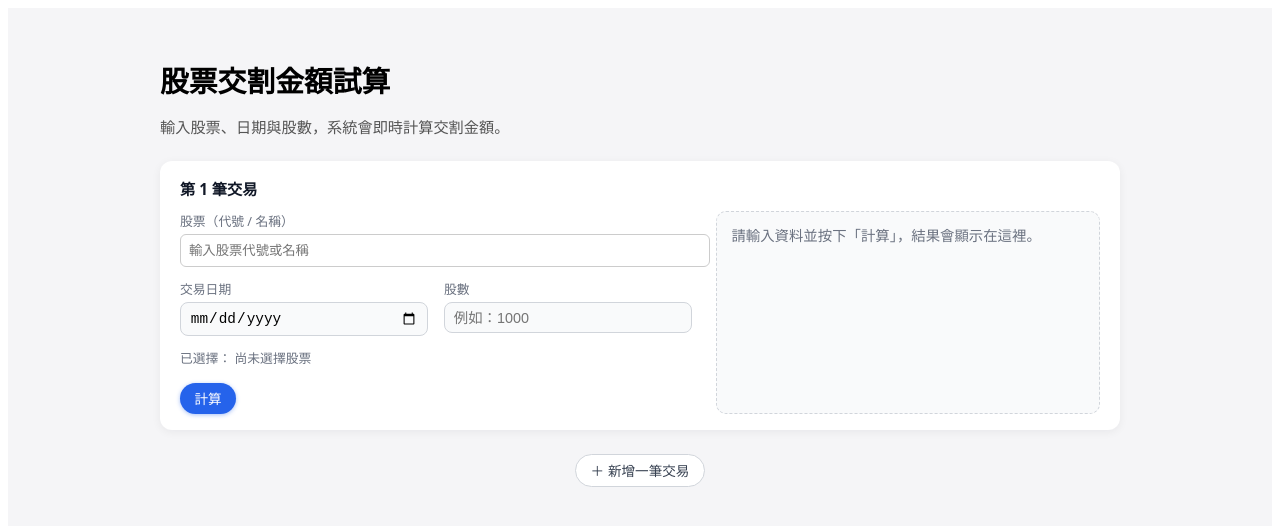
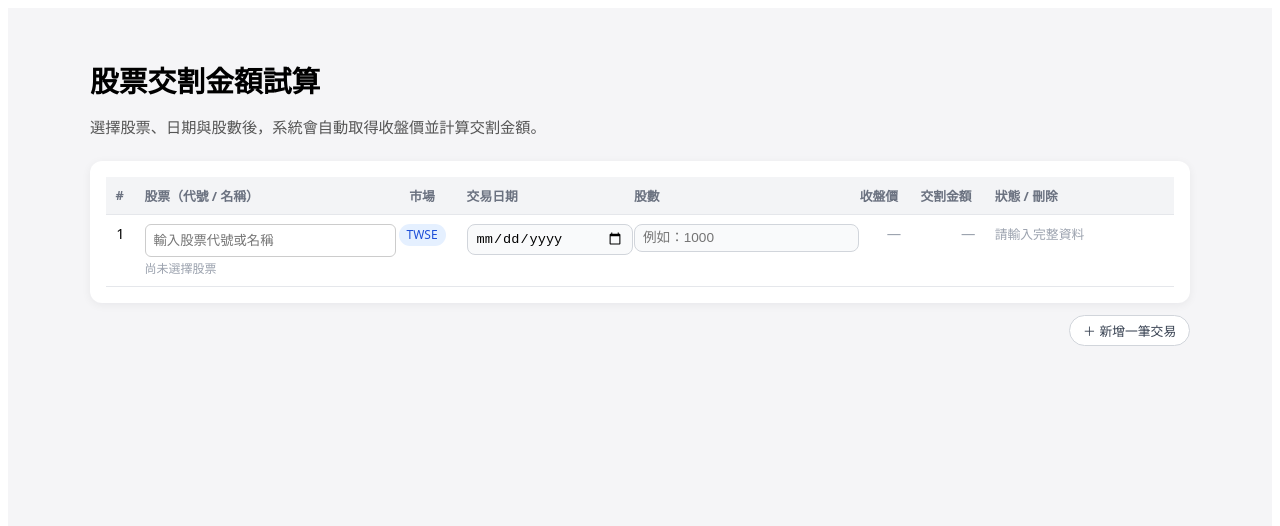
Before and after one commit to K3vinzz/StockPriceCalculator, a Vue app in the folder frontend/StockPriceCalculator-frontend/: page / in a window 1280 px wide. Shown: the top 526 px of the page. Built offline with nearby package versions, Linux system fonts and the light colour scheme.

Commit message:
change UI to table style

```diff
--- a/frontend/StockPriceCalculator-frontend/src/App.vue
+++ b/frontend/StockPriceCalculator-frontend/src/App.vue
@@ -1,6 +1,6 @@
 <script setup lang="ts">
 import { reactive } from 'vue';
-import { calculateSettlement, Stock } from './api/stockApi';
+import { calculateSettlement, type Stock } from './api/stockApi';
 import AutocompleteStock from './api/components/AutocompleteStock.vue';
 
 type Row = {
@@ -12,11 +12,8 @@ type Row = {
   result: any | null;
   isLoading: boolean;
   error: string;
+  lastRequestKey: string | null;
 };
-
-const rows = reactive<Row[]>([
-  createEmptyRow(),
-]);
 
 function createEmptyRow(): Row {
   return {
@@ -28,8 +25,11 @@ function createEmptyRow(): Row {
     result: null,
     isLoading: false,
     error: '',
+    lastRequestKey: null,
   };
 }
+
+const rows = reactive<Row[]>([createEmptyRow()]);
 
 function addRow() {
   rows.push(createEmptyRow());
@@ -39,22 +39,36 @@ function removeRow(index: number) {
   rows.splice(index, 1);
 }
 
+function buildRequestKey(row: Row): string {
+  return `${row.symbol}|${row.market}|${row.date}|${row.quantity}`;
+}
+
 function onStockSelected(row: Row, stock: Stock) {
   row.symbol = stock.symbol;
-  row.market = stock.market; // 自動帶入市場
+  row.market = stock.market;
   row.error = '';
+  autoCalculate(row);
 }
 
-async function onCalculate(row: Row) {
+async function autoCalculate(row: Row) {
   row.error = '';
   row.result = null;
 
+  // 必要欄位檢查（未填完就不要打 API）
   if (!row.symbol || !row.date || !row.quantity || row.quantity <= 0) {
-    row.error = '請輸入完整資料';
     return;
   }
 
+  const key = buildRequestKey(row);
+
+  // 相同條件已算過就不再打 API
+  if (row.lastRequestKey === key) {
+    return;
+  }
+
+  row.lastRequestKey = key;
   row.isLoading = true;
+
   try {
     const res = await calculateSettlement({
       symbol: row.symbol,
@@ -66,6 +80,7 @@ async function onCalculate(row: Row) {
   } catch (e: any) {
     console.error(e);
     row.error = e?.response?.data ?? 'API 呼叫失敗';
+    row.result = null;
   } finally {
     row.isLoading = false;
   }
@@ -77,101 +92,104 @@ async function onCalculate(row: Row) {
     <header class="page-header">
       <h1>股票交割金額試算</h1>
       <p class="page-subtitle">
-        輸入股票、日期與股數，系統會即時計算交割金額。
+        選擇股票、日期與股數後，系統會自動取得收盤價並計算交割金額。
       </p>
     </header>
 
     <main class="content">
-      <div v-for="(row, index) in rows" :key="row.id" class="trade-card">
-        <div class="trade-card-header">
-          <div class="trade-card-title">第 {{ index + 1 }} 筆交易</div>
-          <button v-if="rows.length > 1" type="button" class="btn btn-ghost" @click="removeRow(index)">
-            刪除
-          </button>
-        </div>
+      <div class="table-wrapper">
+        <table class="trade-table">
+          <thead>
+            <tr>
+              <th>#</th>
+              <th style="min-width: 220px;">股票（代號 / 名稱）</th>
+              <th class="cell-center">市場</th>
+              <th>交易日期</th>
+              <th>股數</th>
+              <th>收盤價</th>
+              <th>交割金額</th>
+              <th style="min-width: 160px;">狀態 / 刪除</th>
+            </tr>
+          </thead>
+          <tbody>
+            <tr v-for="(row, index) in rows" :key="row.id">
+              <!-- 序號 -->
+              <td class="cell-center">
+                {{ index + 1 }}
+              </td>
 
-        <div class="trade-card-body">
-          <!-- 左側：輸入欄位 -->
-          <div class="trade-form">
-            <div class="form-row form-row-full">
-              <label class="form-label">股票（代號 / 名稱）</label>
-              <!-- Autocomplete：選股票後會觸發 select 事件 -->
-              <AutocompleteStock @select="stock => onStockSelected(row, stock)" />
-            </div>
+              <!-- 股票 autocomplete -->
+              <td>
+                <AutocompleteStock class="stock-autocomplete" @select="stock => onStockSelected(row, stock)" />
+                <div class="selected-info">
+                  <span v-if="row.symbol">
+                    已選擇：{{ row.symbol }}（{{ row.market }}）
+                  </span>
+                  <span v-else class="muted">尚未選擇股票</span>
+                </div>
+              </td>
 
-            <div class="form-row">
-              <label class="form-label">交易日期</label>
-              <input v-model="row.date" type="date" class="input" />
-            </div>
+              <!-- 市場（只展示） -->
+              <td class="cell-center">
+                <span class="badge">
+                  {{ row.market || '—' }}
+                </span>
+              </td>
 
-            <div class="form-row">
-              <label class="form-label">股數</label>
-              <input v-model.number="row.quantity" type="number" min="1" step="1" class="input" placeholder="例如：1000" />
-            </div>
+              <!-- 日期 -->
+              <td>
+                <input v-model="row.date" type="date" class="input" @change="autoCalculate(row)" />
+              </td>
 
-            <div class="form-row form-row-full">
-              <small class="hint">
-                已選擇：
-                <template v-if="row.symbol">
-                  {{ row.symbol }}（市場：{{ row.market }}）
-                </template>
-                <template v-else>
-                  尚未選擇股票
-                </template>
-              </small>
-            </div>
+              <!-- 股數 -->
+              <td>
+                <input v-model.number="row.quantity" type="number" min="1" step="1" class="input" placeholder="例如：1000"
+                  @change="autoCalculate(row)" />
+              </td>
 
-            <div class="form-actions form-row-full">
-              <button type="button" class="btn btn-primary" @click="onCalculate(row)" :disabled="row.isLoading">
-                {{ row.isLoading ? '計算中…' : '計算' }}
-              </button>
-            </div>
-          </div>
+              <!-- 收盤價 -->
+              <td class="cell-right">
+                <span v-if="row.result && row.result.hasPriceData">
+                  {{ row.result.closePrice }}
+                </span>
+                <span v-else class="muted">—</span>
+              </td>
 
-          <!-- 右側：結果區 -->
-          <div class="trade-result">
-            <div v-if="row.error" class="result-box error">
-              {{ row.error }}
-            </div>
+              <!-- 交割金額 -->
+              <td class="cell-right">
+                <span v-if="row.result && row.result.hasPriceData">
+                  {{ row.result.totalAmount }}
+                </span>
+                <span v-else-if="row.result && !row.result.hasPriceData" class="muted">
+                  無收盤價
+                </span>
+                <span v-else class="muted">—</span>
+              </td>
 
-            <div v-else-if="row.result" class="result-box success">
-              <template v-if="row.result.hasPriceData">
-                <div class="result-title">計算結果</div>
+              <!-- 狀態 + 刪除 -->
+              <td>
+                <div class="actions-cell">
+                  <div class="status-text">
+                    <span v-if="row.isLoading" class="muted">計算中…</span>
+                    <span v-else-if="row.error" class="error-text">
+                      {{ row.error }}
+                    </span>
+                    <span v-else-if="row.result && row.result.hasPriceData" class="ok-text">
+                      已計算
+                    </span>
+                    <span v-else class="muted">
+                      請輸入完整資料
+                    </span>
+                  </div>
 
-                <div class="result-item">
-                  <span>股票代號</span>
-                  <strong>{{ row.result.symbol }}</strong>
+                  <button v-if="rows.length > 1" type="button" class="btn btn-ghost" @click="removeRow(index)">
+                    刪除
+                  </button>
                 </div>
-                <div class="result-item">
-                  <span>交易日期</span>
-                  <strong>{{ row.result.tradeDate }}</strong>
-                </div>
-                <div class="result-item">
-                  <span>收盤價</span>
-                  <strong>{{ row.result.closePrice }}</strong>
-                </div>
-                <div class="result-item">
-                  <span>股數</span>
-                  <strong>{{ row.result.shares }}</strong>
-                </div>
-                <div class="result-item total">
-                  <span>總交割金額</span>
-                  <strong>{{ row.result.totalAmount }}</strong>
-                </div>
-              </template>
-              <template v-else>
-                <div class="result-title">無法取得收盤價</div>
-                <p class="result-text">
-                  該日期沒有收盤價資料，無法計算交割金額。
-                </p>
-              </template>
-            </div>
-
-            <div v-else class="result-box placeholder">
-              請輸入資料並按下「計算」，結果會顯示在這裡。
-            </div>
-          </div>
-        </div>
+              </td>
+            </tr>
+          </tbody>
+        </table>
       </div>
 
       <div class="add-row">
@@ -192,7 +210,7 @@ async function onCalculate(row: Row) {
 }
 
 .page-header {
-  max-width: 960px;
+  max-width: 1100px;
   margin: 0 auto 1.5rem;
 }
 
@@ -207,159 +225,96 @@ async function onCalculate(row: Row) {
 }
 
 .content {
-  max-width: 960px;
+  max-width: 1100px;
   margin: 0 auto;
-  display: flex;
-  flex-direction: column;
-  gap: 1rem;
 }
 
-.trade-card {
-  background: #fff;
+.table-wrapper {
+  background: #ffffff;
   border-radius: 12px;
   box-shadow: 0 2px 10px rgba(15, 23, 42, 0.06);
-  padding: 1rem 1.25rem;
-  display: flex;
-  flex-direction: column;
-  gap: 0.75rem;
+  padding: 1rem;
+  /* overflow-x: auto;  // 已移除，避免裁掉下拉選單 */
 }
 
-.trade-card-header {
-  display: flex;
-  justify-content: space-between;
-  align-items: center;
+.trade-table {
+  width: 100%;
+  border-collapse: collapse;
+  font-size: 0.9rem;
 }
 
-.trade-card-title {
-  font-weight: 600;
-  font-size: 0.95rem;
-  color: #111827;
+.trade-table thead {
+  background: #f3f4f6;
 }
 
-.trade-card-body {
-  display: grid;
-  grid-template-columns: 2fr 1.5fr;
-  gap: 1.5rem;
+.trade-table th,
+.trade-table td {
+  padding: 0.55rem 0.6rem;
+  border-bottom: 1px solid #e5e7eb;
+  vertical-align: top;
 }
 
-.trade-form {
-  display: grid;
-  grid-template-columns: repeat(2, minmax(0, 1fr));
-  column-gap: 1rem;
-  row-gap: 0.75rem;
-}
-
-.form-row {
-  display: flex;
-  flex-direction: column;
-  gap: 0.25rem;
-}
-
-.form-row-full {
-  grid-column: 1 / -1;
-}
-
-.form-label {
+.trade-table th {
+  text-align: left;
+  font-weight: 600;
   font-size: 0.8rem;
   color: #6b7280;
 }
 
+th.cell-center,
+td.cell-center {
+  text-align: center;
+}
+
+.cell-right {
+  text-align: right;
+}
+
+/* Autocomplete 下面的小提示 */
+.selected-info {
+  margin-top: 0.15rem;
+  font-size: 0.75rem;
+}
+
+.muted {
+  color: #9ca3af;
+}
+
+/* 市場 badge */
+.badge {
+  display: inline-flex;
+  align-items: center;
+  padding: 0.15rem 0.5rem;
+  border-radius: 999px;
+  font-size: 0.75rem;
+  background: #e5f0ff;
+  color: #1d4ed8;
+}
+
+/* Inputs */
 .input {
+  width: 100%;
   border-radius: 8px;
   border: 1px solid #d1d5db;
-  padding: 0.4rem 0.55rem;
-  font-size: 0.9rem;
+  padding: 0.35rem 0.5rem;
+  font-size: 0.85rem;
   outline: none;
-  transition: border-color 0.15s, box-shadow 0.15s;
   background-color: #f9fafb;
+  transition: border-color 0.15s, box-shadow 0.15s, background-color 0.15s;
 }
 
 .input:focus {
   border-color: #2563eb;
-  box-shadow: 0 0 0 1px rgba(37, 99, 235, 0.4);
-  background-color: #fff;
-}
-
-.hint {
-  font-size: 0.8rem;
-  color: #6b7280;
-}
-
-.form-actions {
-  margin-top: 0.25rem;
-}
-
-.trade-result {
-  display: flex;
-  align-items: stretch;
-}
-
-.result-box {
-  border-radius: 10px;
-  padding: 0.75rem 0.9rem;
-  font-size: 0.9rem;
-  width: 100%;
-}
-
-.result-box.placeholder {
-  border: 1px dashed #d1d5db;
-  color: #6b7280;
-  background: #f9fafb;
-}
-
-.result-box.error {
-  border: 1px solid #fecaca;
-  background: #fef2f2;
-  color: #b91c1c;
-}
-
-.result-box.success {
-  border: 1px solid #bfdbfe;
-  background: #eff6ff;
-  color: #1f2937;
-}
-
-.result-title {
-  font-weight: 600;
-  margin-bottom: 0.4rem;
-}
-
-.result-item {
-  display: flex;
-  justify-content: space-between;
-  margin-bottom: 0.15rem;
-}
-
-.result-item span {
-  color: #4b5563;
-  font-size: 0.85rem;
-}
-
-.result-item strong {
-  font-weight: 600;
-}
-
-.result-item.total {
-  margin-top: 0.4rem;
-  padding-top: 0.4rem;
-  border-top: 1px dashed #93c5fd;
-}
-
-.result-item.total strong {
-  font-size: 1rem;
-}
-
-.result-text {
-  font-size: 0.85rem;
-  color: #4b5563;
+  box-shadow: 0 0 0 1px rgba(37, 99, 235, 0.3);
+  background-color: #ffffff;
 }
 
 /* Buttons */
 .btn {
   border-radius: 9999px;
   border: none;
-  padding: 0.35rem 0.9rem;
-  font-size: 0.85rem;
+  padding: 0.3rem 0.8rem;
+  font-size: 0.8rem;
   cursor: pointer;
   display: inline-flex;
   align-items: center;
@@ -367,23 +322,8 @@ async function onCalculate(row: Row) {
   transition: background-color 0.15s, color 0.15s, box-shadow 0.15s, border-color 0.15s;
 }
 
-.btn-primary {
-  background: #2563eb;
-  color: #fff;
-  box-shadow: 0 1px 4px rgba(37, 99, 235, 0.4);
-}
-
-.btn-primary:disabled {
-  opacity: 0.7;
-  cursor: default;
-  box-shadow: none;
-}
-
-.btn-primary:not(:disabled):hover {
-  background: #1d4ed8;
-}
-
 .btn-outline {
+  border-radius: 9999px;
   border: 1px solid #d1d5db;
   background: #fff;
   color: #374151;
@@ -398,6 +338,7 @@ async function onCalculate(row: Row) {
   border: none;
   background: transparent;
   color: #6b7280;
+  padding-inline: 0.3rem;
 }
 
 .btn-ghost:hover {
@@ -405,20 +346,42 @@ async function onCalculate(row: Row) {
   color: #111827;
 }
 
+.actions-cell {
+  display: flex;
+  align-items: center;
+  justify-content: space-between;
+  gap: 0.25rem;
+}
+
+.status-text {
+  font-size: 0.8rem;
+}
+
+.error-text {
+  font-size: 0.8rem;
+  color: #b91c1c;
+}
+
+.ok-text {
+  font-size: 0.8rem;
+  color: #16a34a;
+}
+
+/* 下方新增按鈕 */
 .add-row {
   display: flex;
-  justify-content: center;
-  margin-top: 0.5rem;
+  justify-content: flex-end;
+  margin-top: 0.75rem;
 }
 
-/* RWD */
+/* RWD: 窄螢幕時讓 table 可橫向捲動就好 */
 @media (max-width: 768px) {
-  .trade-card-body {
-    grid-template-columns: 1fr;
+  .page {
+    padding: 1rem 0.5rem;
   }
 
-  .trade-form {
-    grid-template-columns: 1fr;
+  .table-wrapper {
+    padding: 0.5rem;
   }
 }
 </style>
```
